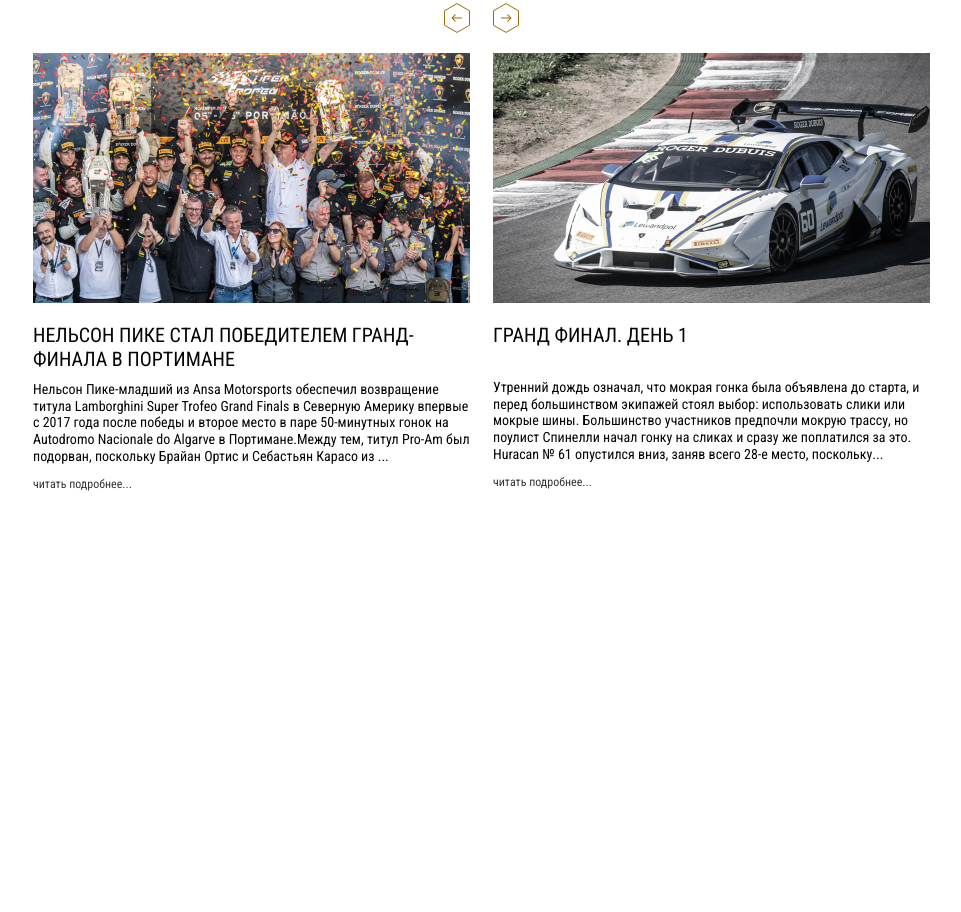
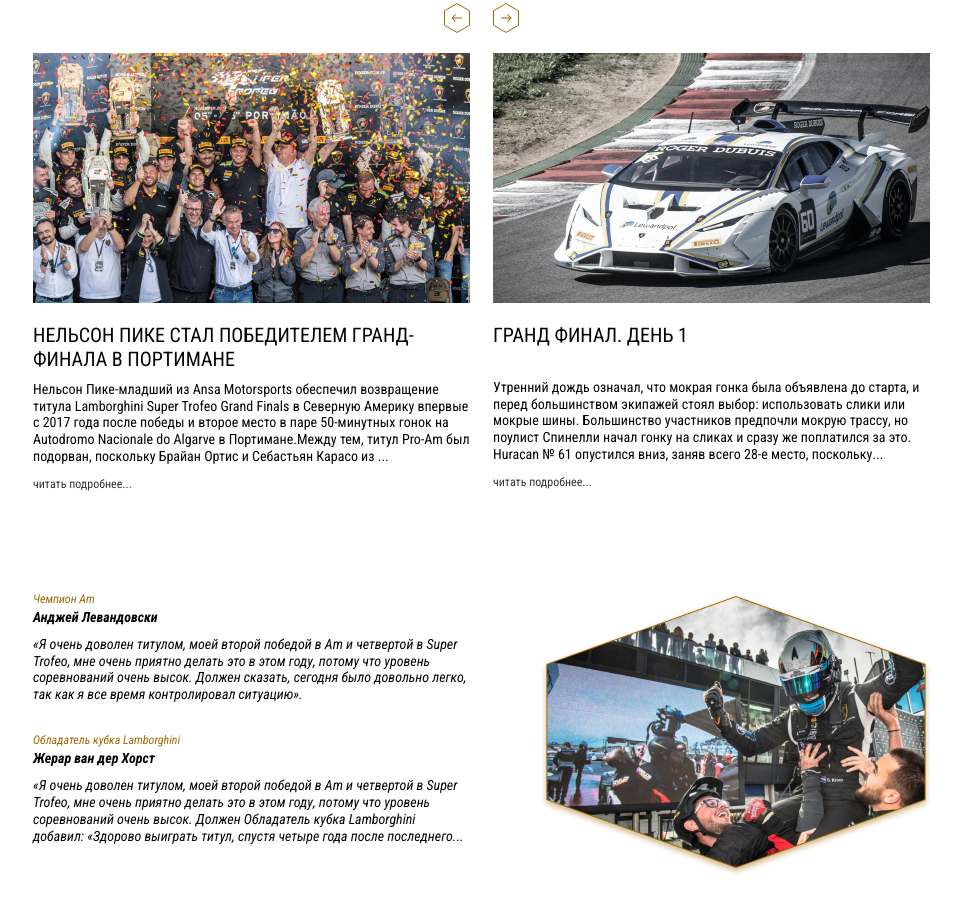
Before and after one commit to Andreeevna/Lamborghini-Race-website, a plain HTML site: page index.html in a window 1280 px wide. Shown: the part 5043-5955 px from the top of the page, without its empty margins (157-1118 px from the left). Before the commit the page ends 5635 px from the top, so only its background shows below. Drawn offline with nearby package versions, Linux system fonts and the light colour scheme.

Commit message:
feat: implemented a block with quotes

```diff
--- a/css/style.css
+++ b/css/style.css
@@ -479,3 +479,46 @@
 .swiper-button-right {
 	transform: translateX(8px);
 }
+
+/*Quote*/
+
+.blog_quote {
+	display: flex;
+	justify-content: space-between;
+	gap: 0 20px;
+}
+
+.blog_quote-box {
+	flex-basis: 434px;
+}
+
+.blockquote {
+	margin-bottom: 30px;
+}
+
+.blockquote-name {
+	margin-bottom: 10px;
+	display: block;
+	font-weight: 700;
+	line-height: 120%;
+}
+
+.blockquote-name span {
+	margin-bottom: 3px;
+	display: block;
+	color: #9f6b08;
+	font-size: 12px;
+	font-weight: 400;
+	line-height: 120%;
+}
+
+.blockquote__text {
+	font-style: italic;
+	font-weight: 400;
+	line-height: 120%;
+}
+
+.blog_quote-img {
+}
+
+/*Footer*/
--- a/index.html
+++ b/index.html
@@ -145,7 +145,6 @@
           <img src="images/track.png" alt="" class="track__img">
         </div>
       </div>
-
     </section>
     <section class="evo">
       <div class="evo-black">
@@ -212,9 +211,7 @@
           </div>
         </div>
       </div>
-
     </section>
-
     <section class="blog">
       <div class="container">
         <h3 class="blog__title">
@@ -287,10 +284,40 @@
             <img src="images/arrow-next.svg" alt="Arrow next">
           </div>
         </div>
+        <div class="blog_quote">
+          <div class="blog_quote-box">
+            <blockquote class="blockquote">
+              <cite class="blockquote-name">
+                <span>
+                  Чемпион Am
+                </span>
+                Анджей Левандовски
+              </cite>
+              <p class="blockquote__text">
+                «Я очень доволен титулом, моей второй победой в Am и четвертой в Super Trofeo, мне очень приятно делать
+                это в этом году, потому что уровень соревнований очень высок. Должен сказать, сегодня было довольно
+                легко, так как я все время контролировал ситуацию».
+              </p>
+            </blockquote>
+            <blockquote class="blockquote">
+              <cite class="blockquote-name">
+                <span>
+                  Обладатель кубка Lamborghini
+                </span>
+                Жерар ван дер Хорст </cite>
+              <p class="blockquote__text">
+                «Я очень доволен титулом, моей второй победой в Am и четвертой в Super Trofeo, мне очень приятно делать
+                это в этом году, потому что уровень соревнований очень высок. Должен Обладатель кубка Lamborghini
+                добавил: «Здорово выиграть титул, спустя четыре года после последнего...
+              </p>
+            </blockquote>
+          </div>
+          <img class="blog_quote-img" src="images/quote.png" alt="Quote">
+        </div>
+      </div>
+    </section>
 
-      </div>
 
-    </section>
 
 
   </main>
```
Also changed, not shown: images/quote.png (added).
